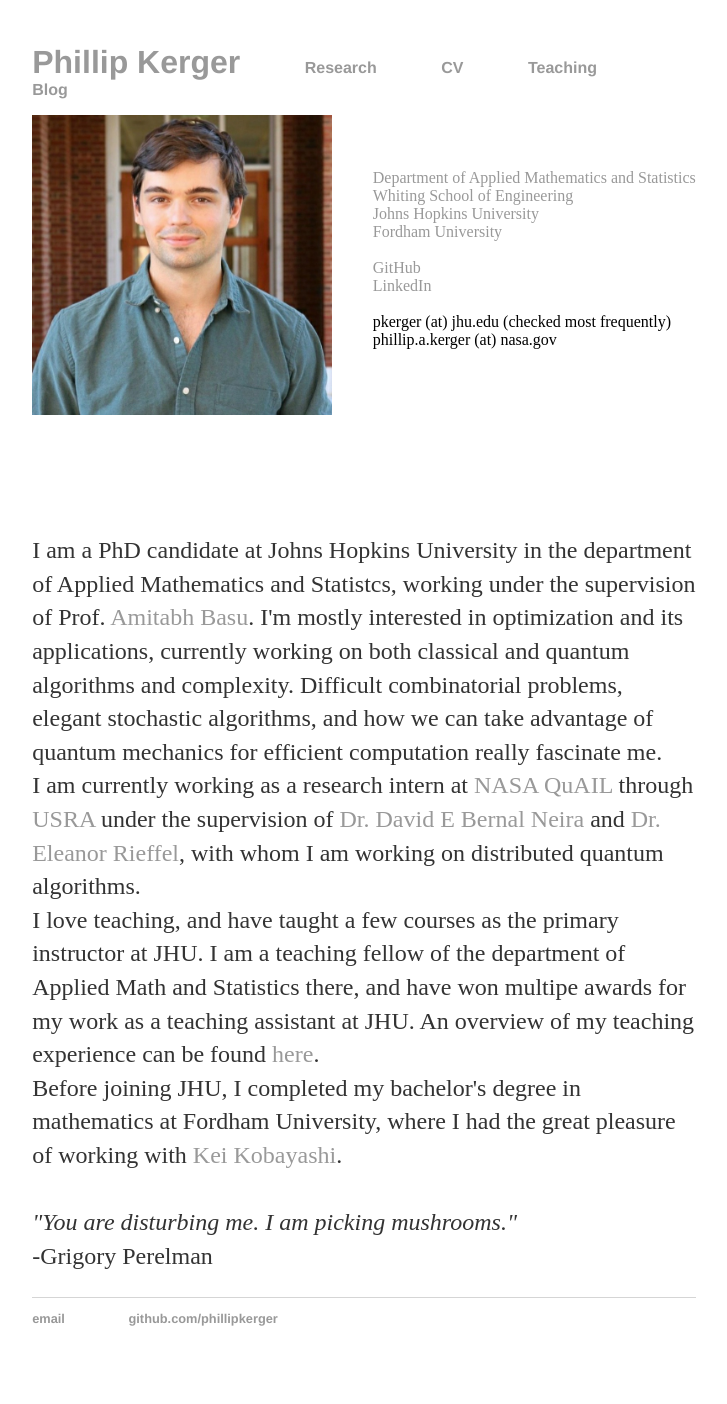
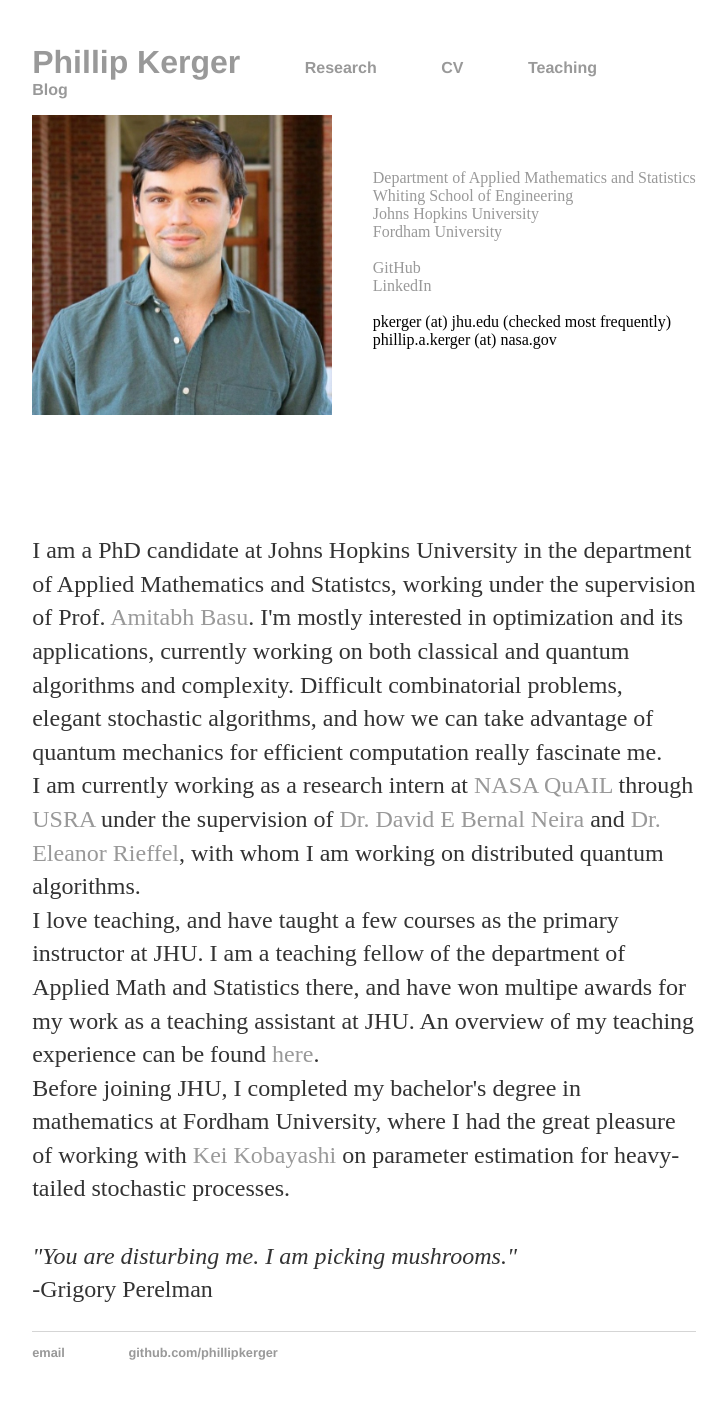
Before and after one commit to PhillipKerger/phillipkerger.github.io, a Jekyll site: the page built from index.html, in a window 1280 px wide. Shown: the whole page, without its empty margins (276-1003 px from the left). Built offline with Jekyll 4.4.1, drawn with Linux system fonts in a browser that asks for light colours; before the commit the page ends 1370 px from its top, so only the background shows below that.

Commit message:
Update index.html

```diff
--- a/index.html
+++ b/index.html
@@ -52,7 +52,7 @@
 		and have won multipe awards for my work as a teaching assistant at JHU. An overview of my teaching experience can be found
 		<a href="https://phillipkerger.github.io/teaching/">here</a>. <br>
 		Before joining JHU, I completed my bachelor's degree in mathematics at Fordham University, where I had the great pleasure of working with
-		<a href="https://www.fordham.edu/info/20597/mathematics_faculty/9444/kei_kobayashi">Kei Kobayashi</a>.
+		<a href="https://www.fordham.edu/info/20597/mathematics_faculty/9444/kei_kobayashi">Kei Kobayashi</a> on parameter estimation for heavy-tailed stochastic processes.
 		<br>
 		<br> <i>"You are disturbing me. I am picking mushrooms."</i>
 		<br> -Grigory Perelman
```
